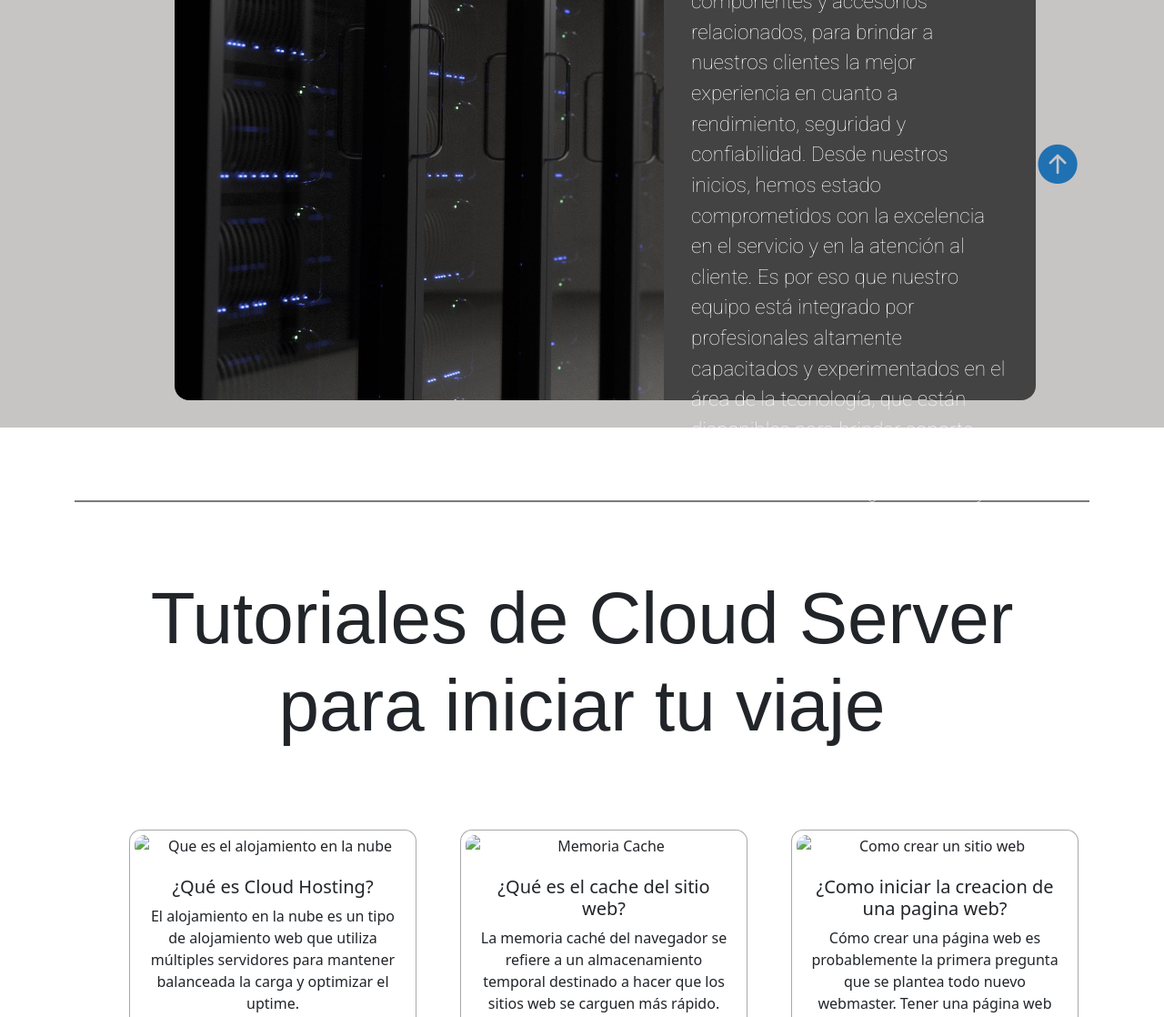
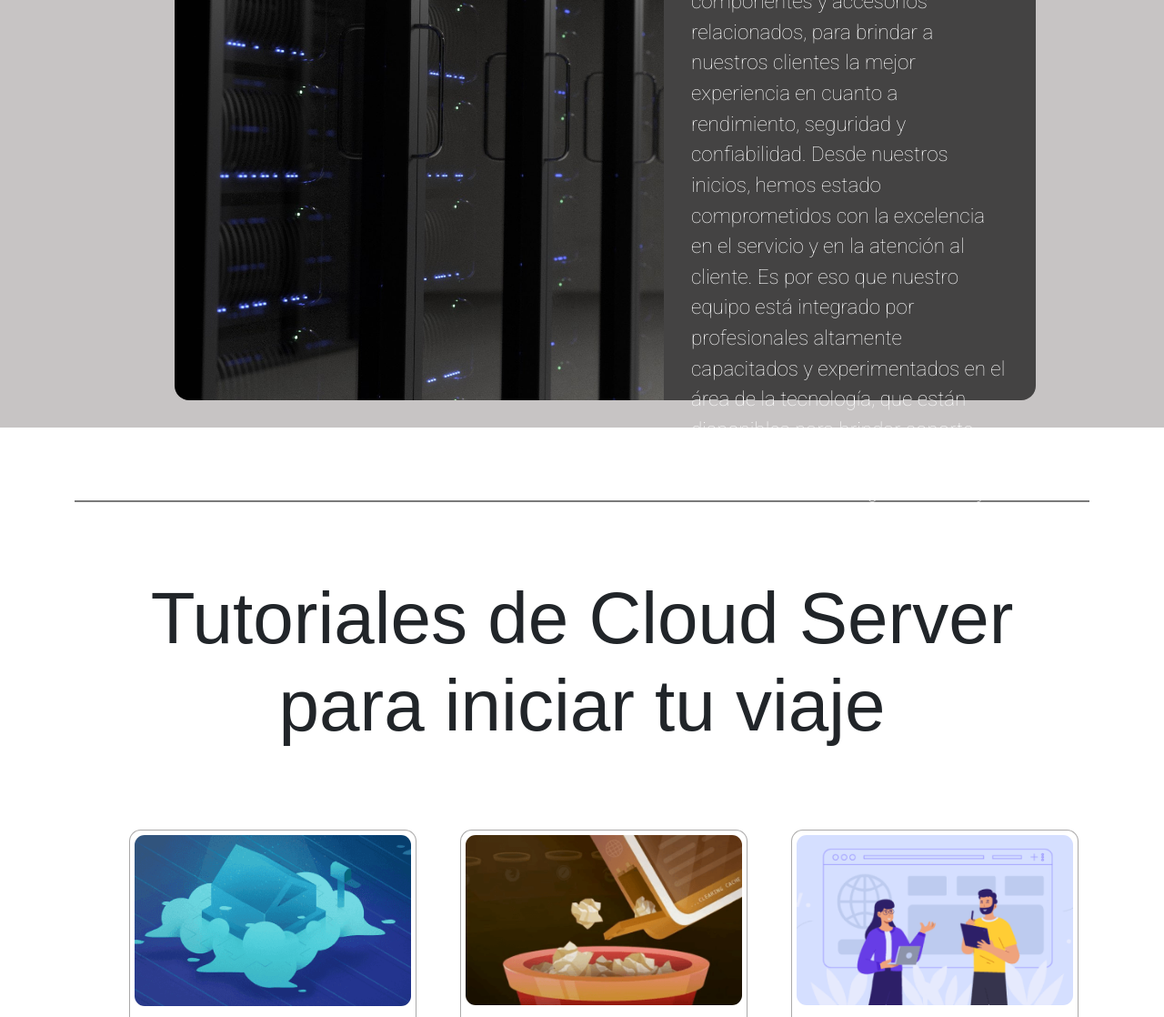
Before and after one commit to FacuValdezDev/FacundoValdez-Proyecto3, a website: page pages/mas_informacion.html in a window 1280 px wide. Shown: the part 500-1618 px from the top of the page at 91% size. Drawn offline with nearby package versions, Linux system fonts and the light colour scheme; files that its build step writes are made by us from their sources; the site is published under a folder, as on GitHub Pages, so addresses that start at the root find nothing; files whose address does not match are found by name; a web font is replaced by a local one.

Commit message:
Prueba para solucion a img
No se muestran img ni funcion js

```diff
--- a/pages/mas_informacion.html
+++ b/pages/mas_informacion.html
@@ -85,7 +85,7 @@
       </div>
       <div class="card-group container">
         <div class="card">
-          <img src="/assets/img/what-is-cloud-hosting.png" class="card-img-top cardImginfo" alt="Que es el alojamiento en la nube">
+          <img src="../assets/img/what-is-cloud-hosting.png" class="card-img-top cardImginfo" alt="Que es el alojamiento en la nube">
           <div class="card-body cardInfo">
             <h5 class="card-title">¿Qué es Cloud Hosting?</h5>
             <p class="card-text">El alojamiento en la nube es un tipo de alojamiento web que utiliza múltiples
@@ -93,7 +93,7 @@
           </div>
         </div>
         <div class="card">
-          <img src="/assets/img/website-cache.png" class="card-img-top cardImginfo" alt="Memoria Cache">
+          <img src="../assets/img/website-cache.png" class="card-img-top cardImginfo" alt="Memoria Cache">
           <div class="card-body cardInfo">
             <h5 class="card-title">¿Qué es el cache del sitio web?</h5>
             <p class="card-text">La memoria caché del navegador se refiere a un almacenamiento temporal destinado a
@@ -102,7 +102,7 @@
           </div>
         </div>
         <div class="card">
-          <img src="/assets/img/how-to-make-a-website.png" class="card-img-top cardImginfo" alt="Como crear un sitio web">
+          <img src="../assets/img/how-to-make-a-website.png" class="card-img-top cardImginfo" alt="Como crear un sitio web">
           <div class="card-body cardInfo">
             <h5 class="card-title">¿Como iniciar la creacion de una pagina web?</h5>
             <p class="card-text">Cómo crear una página web es probablemente la primera pregunta que se plantea todo
@@ -188,7 +188,7 @@
   <script src="https://cdn.jsdelivr.net/npm/bootstrap@5.0.2/dist/js/bootstrap.bundle.min.js"
     integrity="sha384-MrcW6ZMFYlzcLA8Nl+NtUVF0sA7MsXsP1UyJoMp4YLEuNSfAP+JcXn/tWtIaxVXM"
     crossorigin="anonymous"></script>
-    <script src="/js/boton.js"></script>
+    <script src="../js/boton.js"></script>
 </body>
 
 </html>
```
